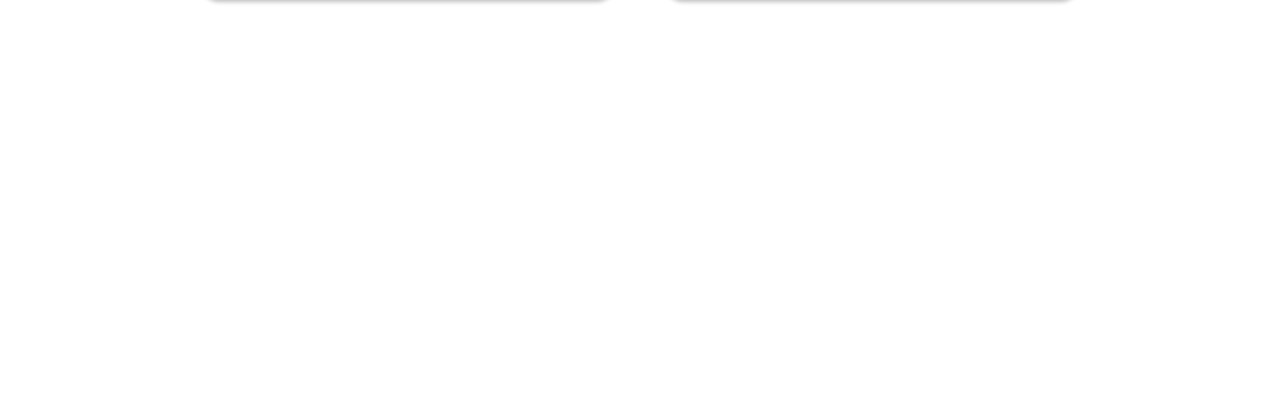
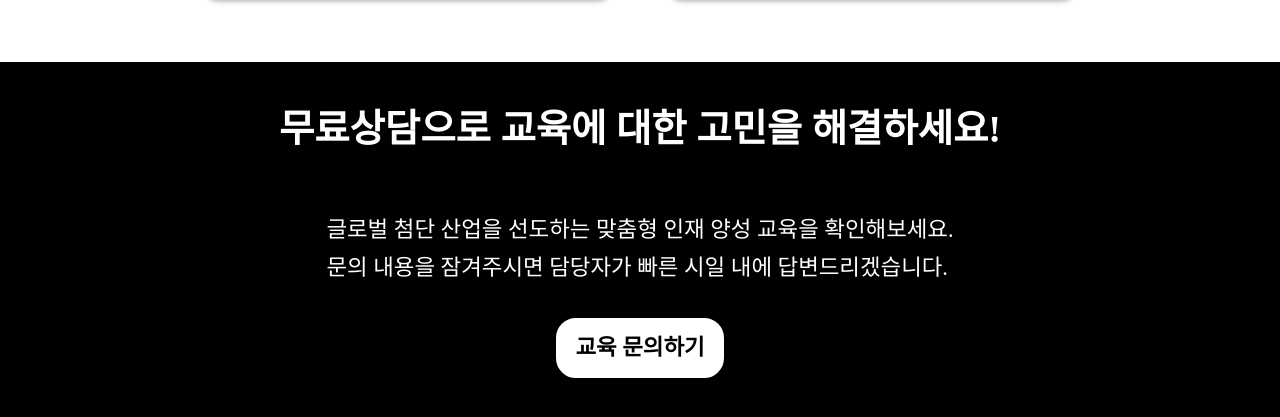
Before and after one commit to jh1109/gsc-app, a React (Create React App) app: page /service-ICTedu in a window 1280 px wide. Shown: the part 2327-2744 px from the top of the page. Before the commit the page ends 2357 px from the top, so only its background shows below. Built offline with nearby package versions, Linux system fonts and the light colour scheme.

Commit message:
[style] ict 교육 페이지 중 문의하기

```diff
--- a/src/pages/ICTedu.js
+++ b/src/pages/ICTedu.js
@@ -1,4 +1,5 @@
 import React from 'react';
+import ContactBanner from "../components/banner/ContactBanner";
 import ICTBanner from '../components/banner/ICTBanner';
 import EduInfo from '../components/ictPage/EduInfo';
 import Process from '../components/ictPage/Process';
@@ -6,11 +7,14 @@
 
 const ICTedu = () => {
     return (
-        <main className="mainContent">
+        <main>
+            <div className="mainContent">
             <ICTBanner />
             <EduInfo/>
             <Process />
             <Strength />
+            </div>
+            <ContactBanner />
         </main>
     );
 };
```
